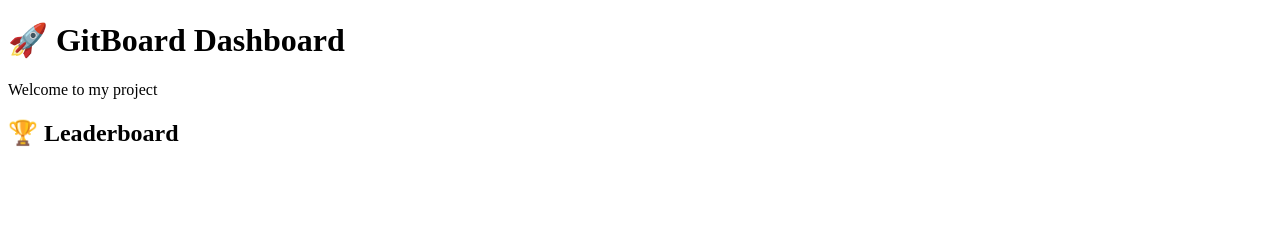
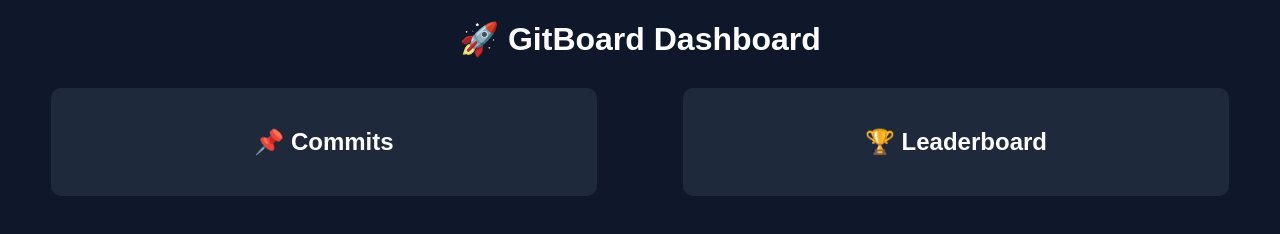
Before and after one commit to prabhjotkaurarora27/gitboard, a plain HTML site: page index.html in a window 1280 px wide. Drawn offline with Linux system fonts and the light colour scheme; no server answers.

Commit message:
improved UI dashboard layout

```diff
--- a/index.html
+++ b/index.html
@@ -1,14 +1,65 @@
 <!DOCTYPE html>
 <html>
 <head>
-    <title>GitBoard</title>
+  <title>GitBoard</title>
+  <style>
+    body {
+      font-family: Arial;
+      background: #0f172a;
+      color: white;
+      text-align: center;
+    }
+
+    h1 {
+      margin-top: 20px;
+    }
+
+    .container {
+      display: flex;
+      justify-content: space-around;
+      margin-top: 30px;
+    }
+
+    .card {
+      background: #1e293b;
+      padding: 20px;
+      border-radius: 10px;
+      width: 40%;
+    }
+
+    ul {
+      list-style: none;
+      padding: 0;
+    }
+
+    li {
+      background: #334155;
+      margin: 10px 0;
+      padding: 10px;
+      border-radius: 5px;
+    }
+  </style>
 </head>
+
 <body>
-    <h1>🚀 GitBoard Dashboard</h1>
-    <p>Welcome to my project</p>
-    <ul id="commits"></ul>
-    <script src="script.js"></script>
-    <h2>🏆 Leaderboard</h2>
-    <ul id="leaderboard"></ul>
+
+  <h1>🚀 GitBoard Dashboard</h1>
+
+  <div class="container">
+
+    <div class="card">
+      <h2>📌 Commits</h2>
+      <ul id="commits"></ul>
+    </div>
+
+    <div class="card">
+      <h2>🏆 Leaderboard</h2>
+      <ul id="leaderboard"></ul>
+    </div>
+
+  </div>
+
+  <script src="script.js"></script>
+
 </body>
 </html>
```
